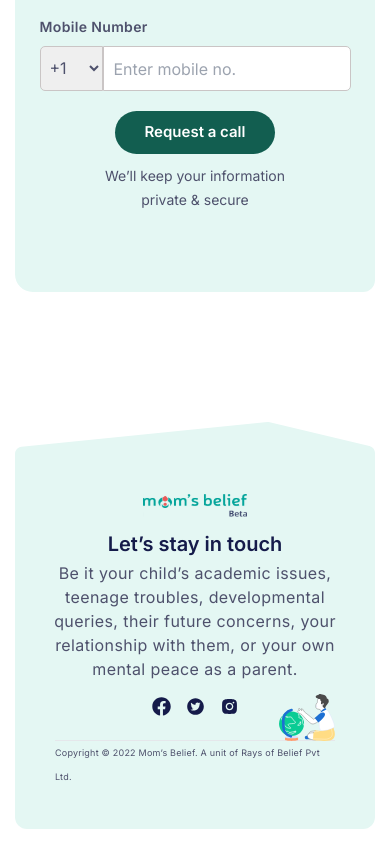
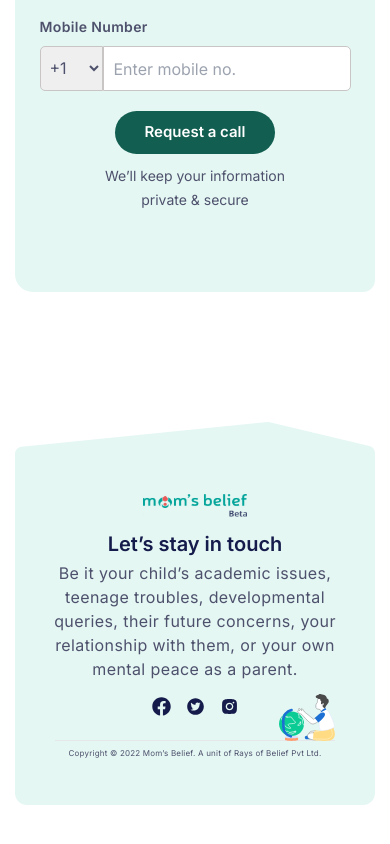
Before and after one commit to Harshitaj876/Moms-Belief, a React (Create React App) app: page / in a window 390 px wide. Shown: the part 4601-5445 px from the top of the page. After the commit the page ends 5421 px from the top, so only its background shows below. Built offline with nearby package versions, Linux system fonts and the light colour scheme.

Commit message:
modified:   src/Pages/Home.js

```diff
--- a/src/Pages/Home.js
+++ b/src/Pages/Home.js
@@ -167,7 +167,7 @@ const Home = () => {
           <hr className="border-[#4E516C/13]"/>
         </div>
         <div className='flex items-center justify-center'>
-          <h1 className='font-normal text-[9px] sm:text-[14px] leading-6 tracking-wide text-[#4E516C]'>Copyright © 2022 Mom’s Belief. A unit of Rays of Belief Pvt Ltd.</h1>
+          <h1 className='font-normal text-[8px] sm:text-[14px] leading-6 tracking-wide text-[#4E516C]'>Copyright © 2022 Mom’s Belief. A unit of Rays of Belief Pvt Ltd.</h1>
         </div>
       </div>
 
```
